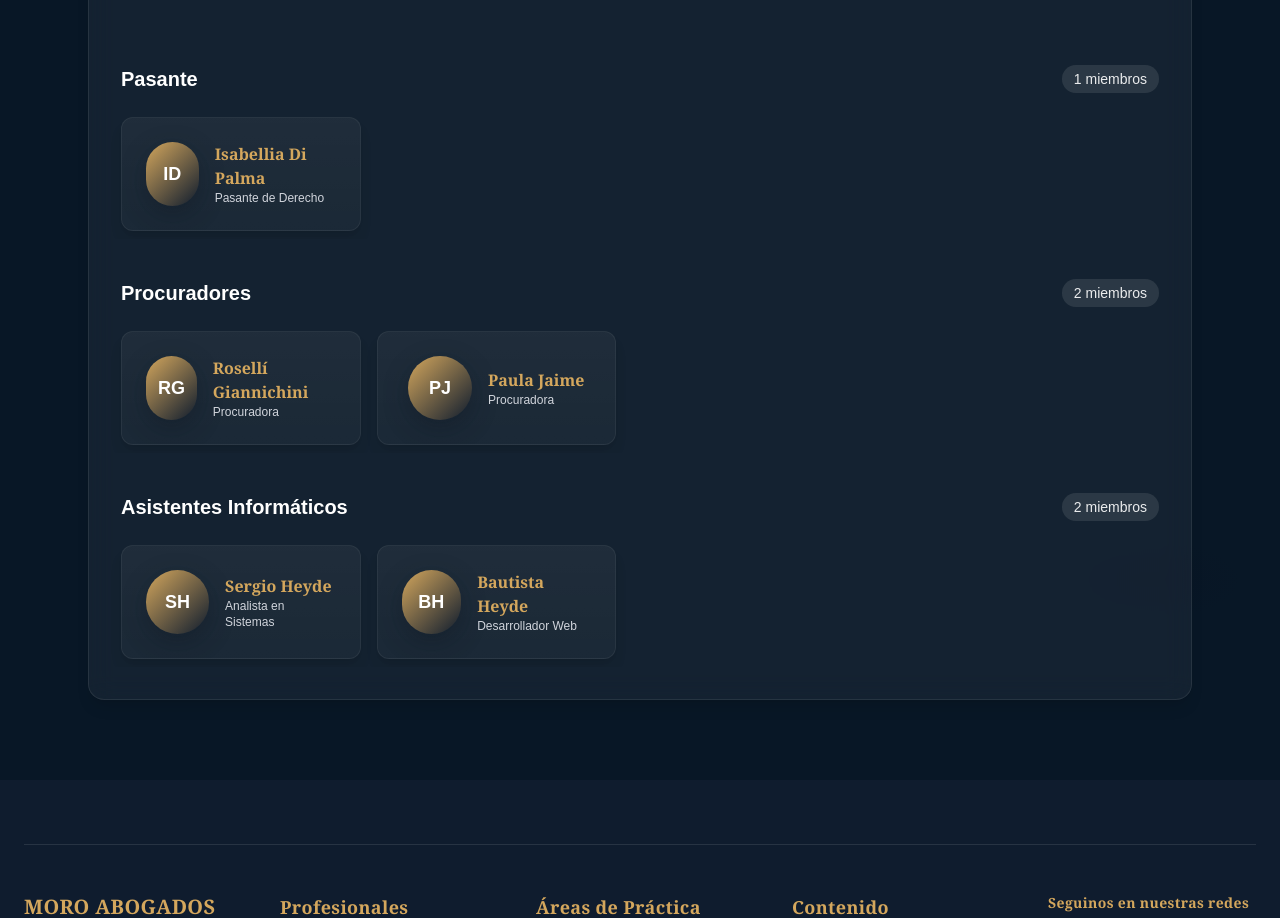
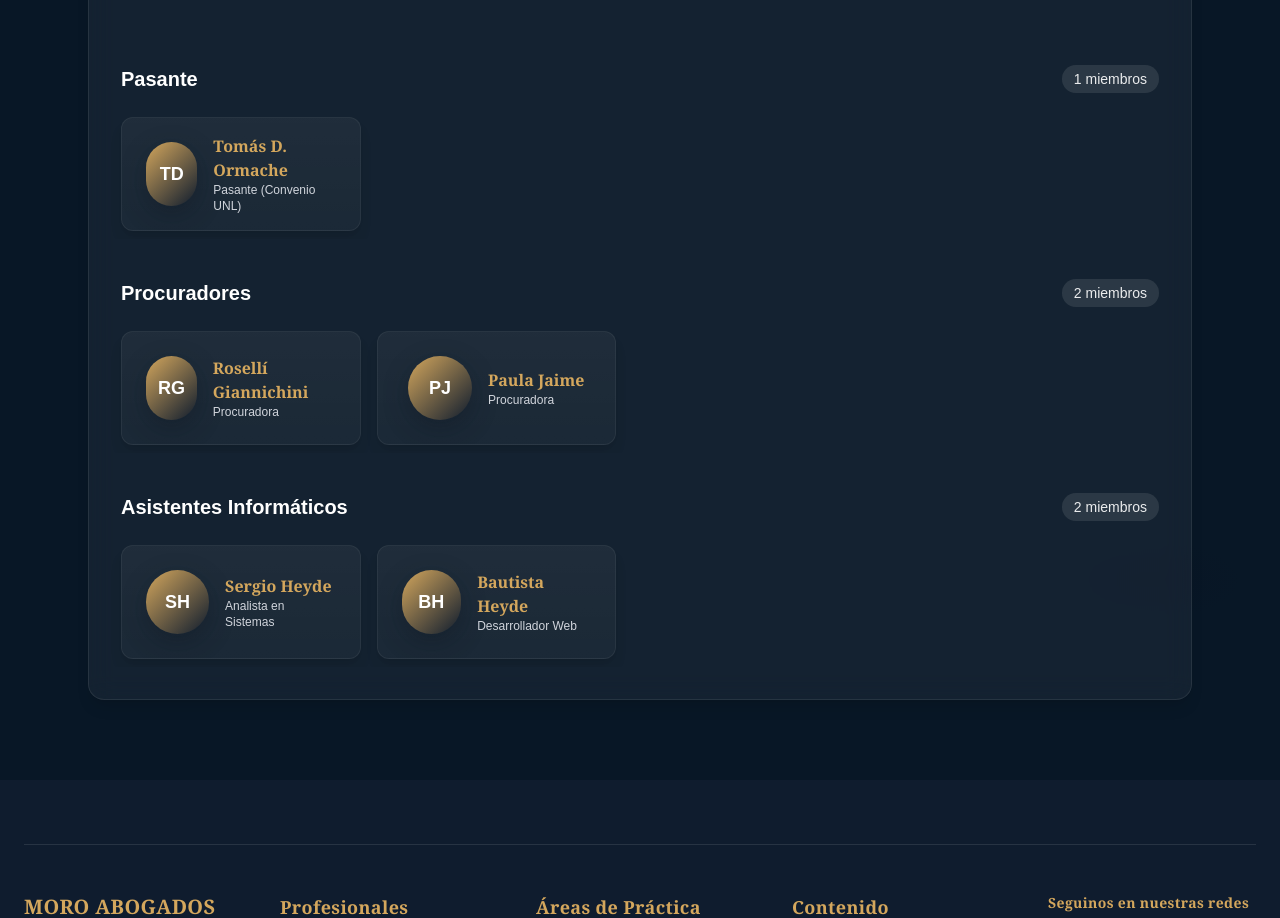
Before and after one commit to BHeydeBautista/MoroAbogados, a Next.js app: page /Team in a window 1280 px wide. Shown: the part 1320-2238 px from the top of the page. Built offline with nearby package versions, Linux system fonts and the light colour scheme.

Commit message:
Replace pasantes, con Tomas

```diff
--- a/package.json
+++ b/package.json
@@ -28,7 +28,7 @@
     "@types/node": "^20",
     "@types/react": "^19",
     "@types/react-dom": "^19",
-    "baseline-browser-mapping": "^2.9.19",
+    "baseline-browser-mapping": "^2.10.11",
     "eslint": "^9",
     "eslint-config-next": "15.4.4",
     "tailwindcss": "^4",
--- a/src/data/teamData.ts
+++ b/src/data/teamData.ts
@@ -84,10 +84,10 @@ export const abogados: TeamMember[] = [
 
 export const pasantes: TeamMember[] = [
   {
-    name: "Isabellia Di Palma",
-    role: "Pasante de Derecho",
-    role_en: "Law Intern",
-    bio: "Estudiante avanzada en derecho. Apoyo en investigaciones y gestión de documentación.",
+    name: "Tomás D. Ormache",
+    role: "Pasante (Convenio UNL)",
+    role_en: "Law Intern (UNL Agreement)",
+    bio: "Estudiante avanzado en derecho. Apoyo en investigaciones y gestión de documentación.",
     bio_en: "Advanced law student. Supports research and document management.",
   },
 ];
```
Also changed, not shown: 1 other file (tests, documents, lock files or other folders).
